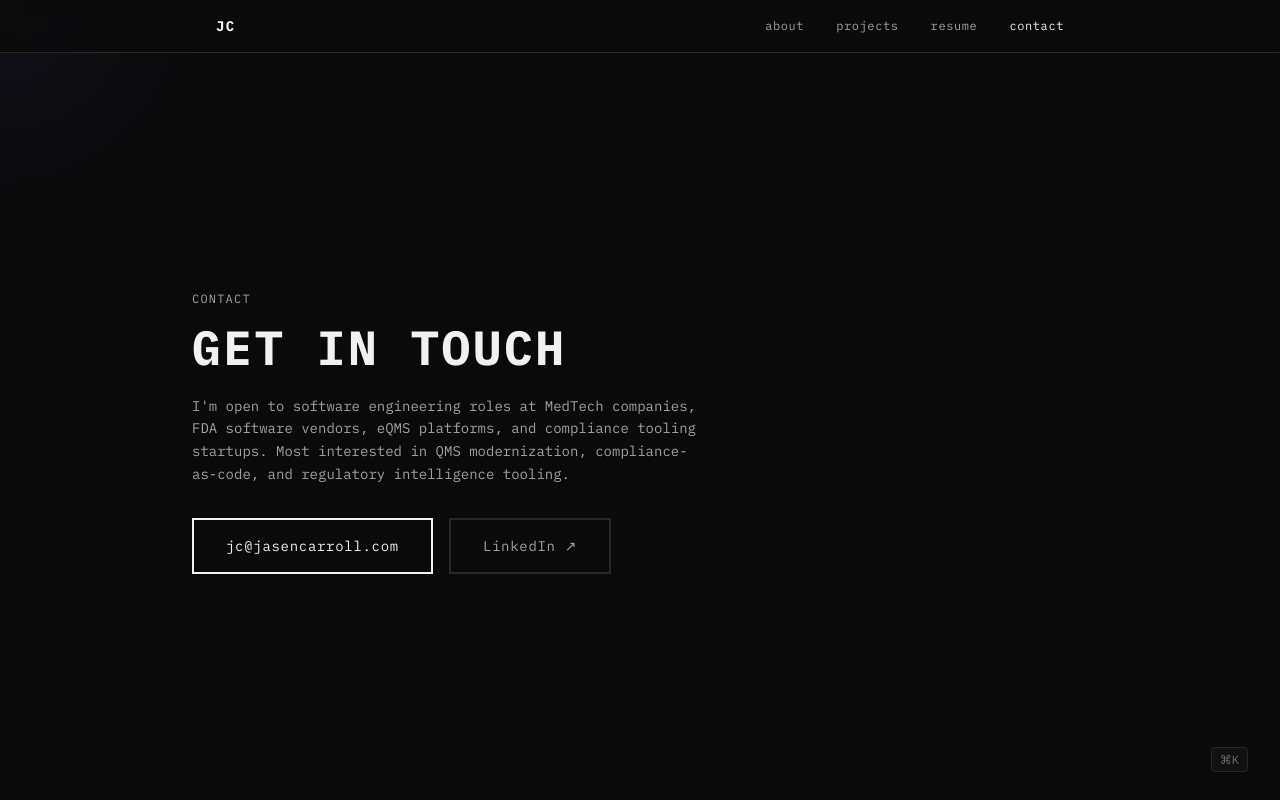
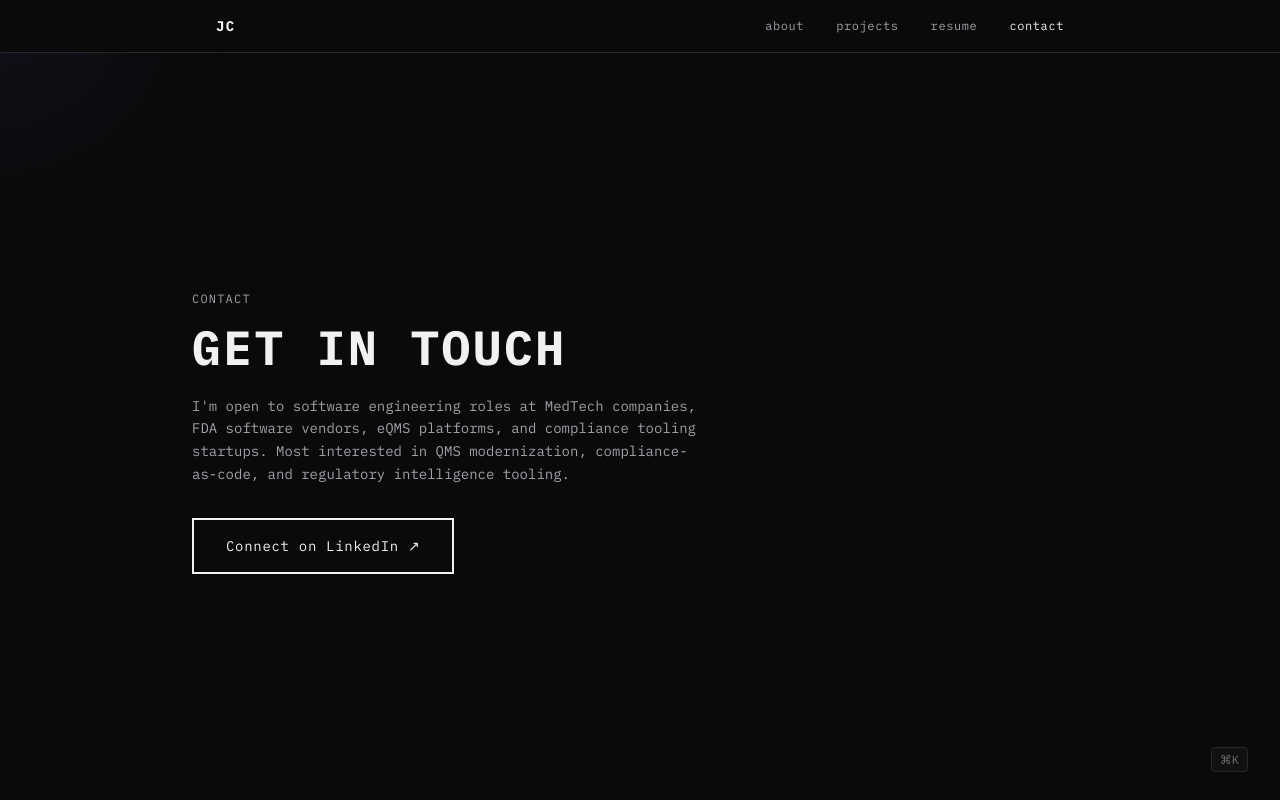
Before and after one commit to jasencarroll/the-landing, a React (Vite) app in the folder frontend/: page /contact in a window 1280 px wide. Built offline with nearby package versions, Linux system fonts and the light colour scheme.

Commit message:
Remove email from contact page, LinkedIn only
Co-Authored-By: Claude Opus 4.6 <noreply@anthropic.com>

```diff
--- a/frontend/src/pages/Contact.tsx
+++ b/frontend/src/pages/Contact.tsx
@@ -11,22 +11,14 @@ export default function Contact() {
 					platforms, and compliance tooling startups. Most interested in QMS modernization,
 					compliance-as-code, and regulatory intelligence tooling.
 				</p>
-				<div className="flex flex-col sm:flex-row gap-4">
-					<a
-						href="mailto:jc@jasencarroll.com"
-						className="inline-flex px-8 py-4 border-2 border-foreground text-foreground text-sm tracking-wider hover:border-primary hover:bg-primary/10 transition-all duration-200"
-					>
-						jc@jasencarroll.com
-					</a>
 				<a
 					href="https://linkedin.com/in/jasenc"
 					target="_blank"
 					rel="noopener noreferrer"
-						className="inline-flex px-8 py-4 border-2 border-border text-muted text-sm tracking-wider hover:border-foreground hover:text-foreground transition-all duration-200"
+					className="inline-flex px-8 py-4 border-2 border-foreground text-foreground text-sm tracking-wider hover:border-primary hover:bg-primary/10 transition-all duration-200"
 				>
-						LinkedIn ↗
+					Connect on LinkedIn ↗
 				</a>
-				</div>
 			</div>
 		</div>
 	);
```
Lines whose indentation alone changed are shown as unchanged.
